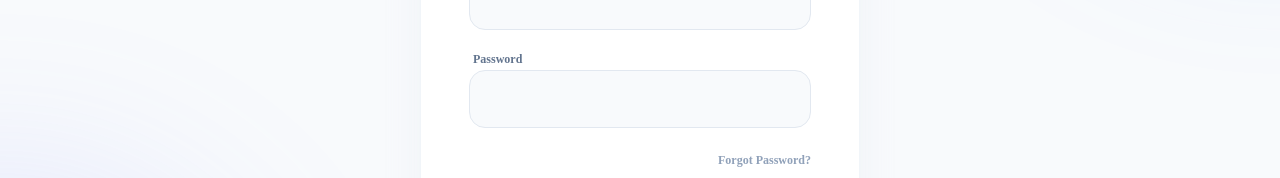
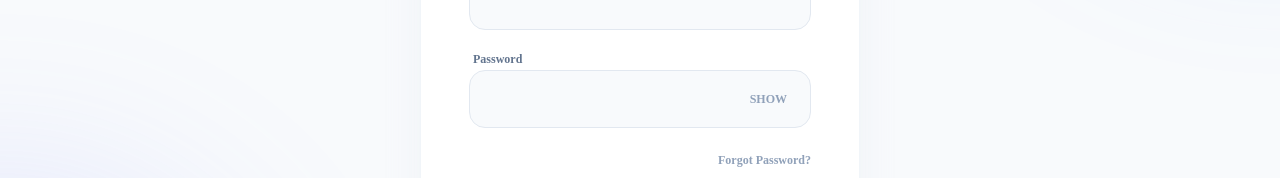
Before and after one commit to Hariom88/Job-Portal, a React (Vite) app in the folder frontend/: page /login in a window 1280 px wide. Shown: the part 420-598 px from the top of the page. Built offline with nearby package versions, Linux system fonts and the light colour scheme.

Commit message:
Fix: Add password toggle and robust signup/login logic

```diff
--- a/frontend/src/pages/AuthPages.jsx
+++ b/frontend/src/pages/AuthPages.jsx
@@ -19,6 +19,7 @@ export function LoginPage() {
 
   const [form, setForm] = useState({ email: '', password: '' });
   const [apiErr, setApiErr] = useState('');
+  const [showPassword, setShowPassword] = useState(false);
 
   useEffect(() => {
     if (user) {
@@ -76,11 +77,20 @@ export function LoginPage() {
              </div>
              <div className="space-y-1">
                 <label className="text-xs font-bold text-slate-500 ml-1">Password</label>
-                <input
-                  type="password" name="password"
-                  className="w-full bg-slate-50 border border-slate-200 rounded-2xl px-6 py-4 text-slate-900 outline-none focus:ring-2 focus:ring-blue-500/10 focus:border-blue-500 transition-all font-semibold"
-                  value={form.password} onChange={handleChange}
-                />
+                <div className="relative">
+                  <input
+                    type={showPassword ? "text" : "password"} name="password"
+                    className="w-full bg-slate-50 border border-slate-200 rounded-2xl px-6 py-4 text-slate-900 outline-none focus:ring-2 focus:ring-blue-500/10 focus:border-blue-500 transition-all font-semibold"
+                    value={form.password} onChange={handleChange}
+                  />
+                  <button
+                    type="button"
+                    onClick={() => setShowPassword(!showPassword)}
+                    className="absolute right-6 top-1/2 -translate-y-1/2 text-slate-400 hover:text-slate-600 font-bold text-xs"
+                  >
+                    {showPassword ? "HIDE" : "SHOW"}
+                  </button>
+                </div>
              </div>
           </div>
 
@@ -111,6 +121,7 @@ export function SignupPage() {
 
   const [form, setForm] = useState({ fullName: '', email: '', password: '', role: 'CANDIDATE' });
   const [apiErr, setApiErr] = useState('');
+  const [showPassword, setShowPassword] = useState(false);
 
   const handleSubmit = async (e) => {
     e.preventDefault();
@@ -145,7 +156,21 @@ export function SignupPage() {
                     </div>
                     <div className="space-y-1">
                         <label className="text-xs font-bold text-slate-500 ml-1">Password</label>
-                        <input type="password" className="w-full bg-slate-50 border border-slate-200 rounded-2xl px-6 py-4 text-slate-900 outline-none focus:ring-2 focus:ring-blue-500/10 focus:border-blue-500 font-semibold" value={form.password} onChange={e => setForm({...form, password: e.target.value})} />
+                        <div className="relative">
+                          <input
+                            type={showPassword ? "text" : "password"}
+                            className="w-full bg-slate-50 border border-slate-200 rounded-2xl px-6 py-4 text-slate-900 outline-none focus:ring-2 focus:ring-blue-500/10 focus:border-blue-500 font-semibold"
+                            value={form.password}
+                            onChange={e => setForm({...form, password: e.target.value})}
+                          />
+                          <button
+                            type="button"
+                            onClick={() => setShowPassword(!showPassword)}
+                            className="absolute right-6 top-1/2 -translate-y-1/2 text-slate-400 hover:text-slate-600 font-bold text-xs"
+                          >
+                            {showPassword ? "HIDE" : "SHOW"}
+                          </button>
+                        </div>
                     </div>
                 </div>
 
```
